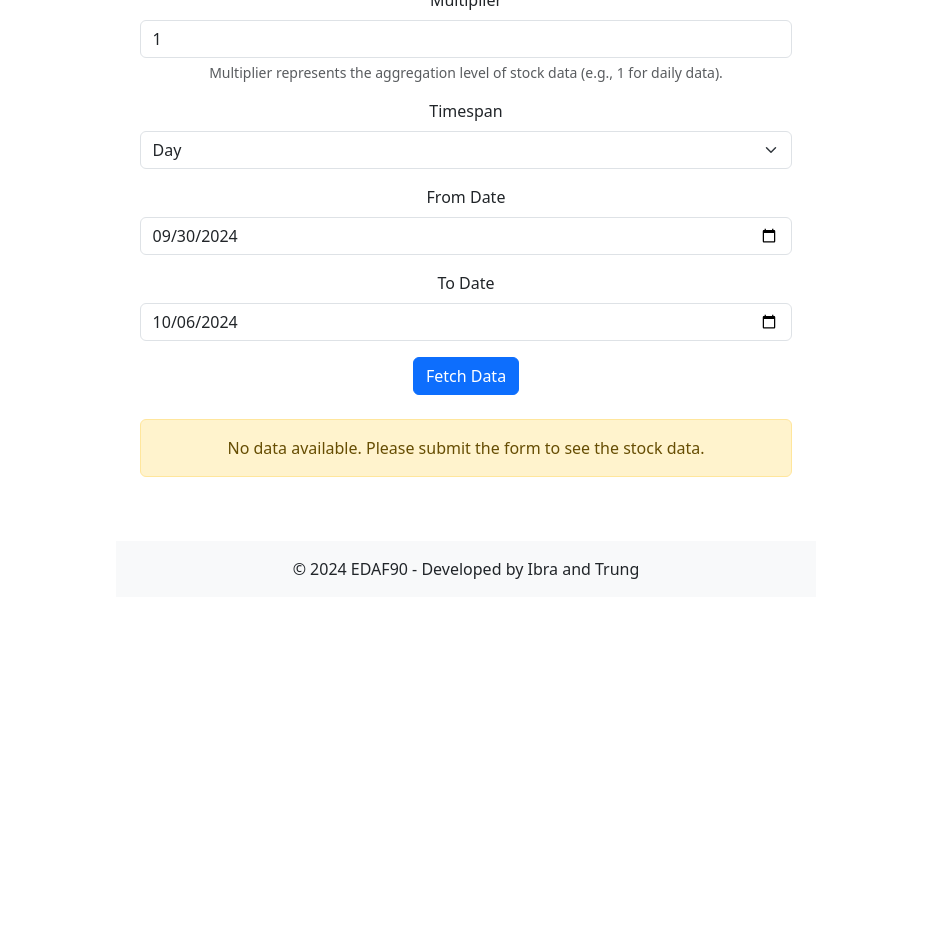
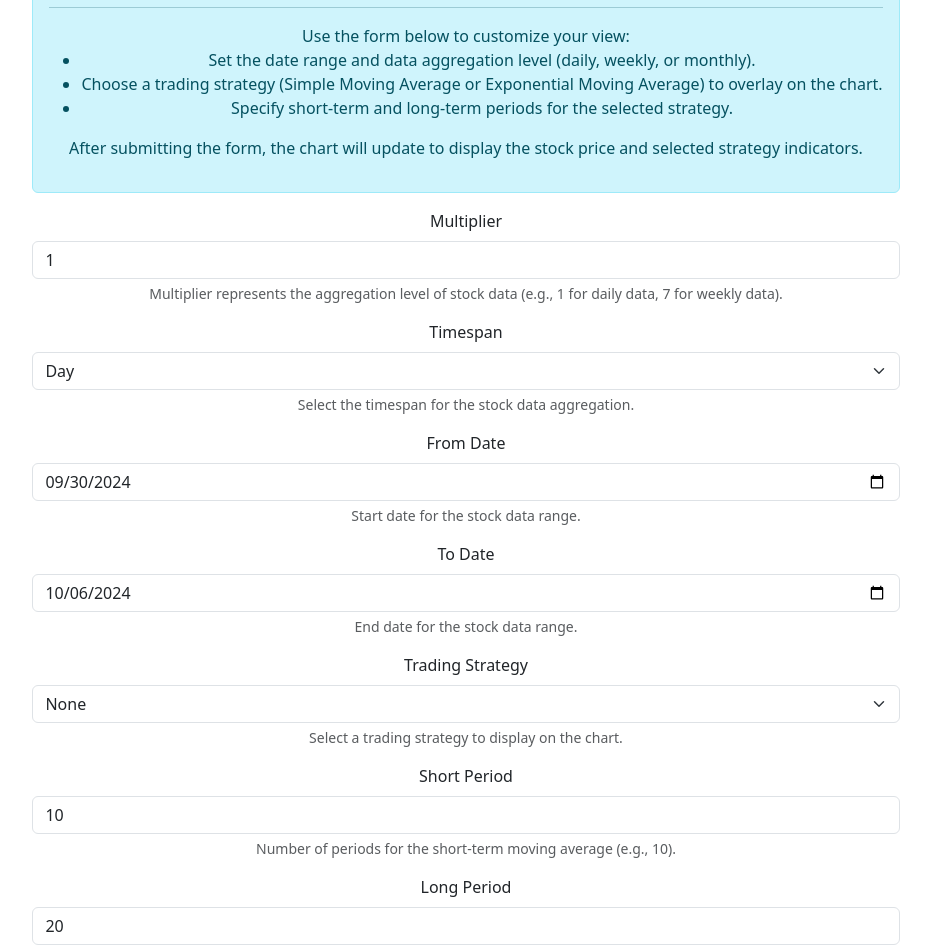
Before and after one commit to Ibraisi/EDAF90-project, a React (Vite) app: page /detail/1 in a window 1280 px wide. Shown: the part 280-1232 px from the top of the page, without its empty margins (174-1105 px from the left). Before the commit the page ends 909 px from the top, so only its background shows below. Built offline with nearby package versions, Linux system fonts and the light colour scheme.

Commit message:
added some stargies for disscution

```diff
--- a/src/components/StockChart.jsx
+++ b/src/components/StockChart.jsx
@@ -1,43 +1,70 @@
 import Chart from "react-apexcharts";
 
-export default function StockChart({stockData, symbol}) {
-
+export default function StockChart({stockData, strategyData, symbol}) {
     const options = {
         title: {
             text: `Stock Chart for ${symbol}`,
             align: "center",
             style: {
-                fontSize: "10px"
+                fontSize: "16px"
             }
         },
         chart: {
             id: "stock data",
-            animation: {
+            animations: {
                 speed: 1300
             }
         },
         xaxis: {
-            categories: stockData.map((stock) => {
+            type: "datetime",
+            labels: {
+                datetimeUTC: false
+            }
+        },
+        yaxis: {
+            tooltip: {
+                enabled: true
+            }
+        },
+        tooltip: {
+            x: {
+                format: "dd MMM yyyy"
+            }
+        },
+        legend: {
+            show: true
+        }
+    };
 
-                return new Date(stock.t).toLocaleDateString();
-            })
+    const series = [
+        {
+            name: symbol,
+            data: stockData.map((stock) => ({ x: stock.t, y: stock.c }))
+        }
+    ];
 
-        }
+    if (strategyData) {
+        series.push(
+            {
+                name: "Short-term",
+                data: strategyData.shortTerm
+            },
+            {
+                name: "Long-term",
+                data: strategyData.longTerm
+            }
+        );
     }
-
-    const series = [{
-        name: symbol,
-        data: stockData.map((stock) => stock.c)
-    }];
 
     return (
         <div className='mt-5 p-4 bg-white'>
             <Chart
                 options={options}
                 series={series}
-                type="area"
+                type="line"
                 width="100%"
+                height="500px"
             />
         </div>
-    )
+    );
 }
--- a/src/components/StockForm.jsx
+++ b/src/components/StockForm.jsx
@@ -6,7 +6,10 @@ export default function StockForm({ onSubmit }) {
             multiplier: 1,
             timespan: "day",
             from: "2024-09-30",
-            to: "2024-10-06"
+            to: "2024-10-06",
+            strategy: "none",
+            shortPeriod: 10,
+            longPeriod: 20
         }
     });
 
@@ -21,7 +24,7 @@ export default function StockForm({ onSubmit }) {
                     {...register("multiplier", { required: "Multiplier is required" })}
                 />
                 {errors.multiplier && <div className="invalid-feedback">{errors.multiplier.message}</div>}
-                <div className="form-text">Multiplier represents the aggregation level of stock data (e.g., 1 for daily data).</div>
+                <div className="form-text">Multiplier represents the aggregation level of stock data (e.g., 1 for daily data, 7 for weekly data).</div>
             </div>
 
             <div className="mb-3">
@@ -36,6 +39,7 @@ export default function StockForm({ onSubmit }) {
                     <option value="month">Month</option>
                 </select>
                 {errors.timespan && <div className="invalid-feedback">{errors.timespan.message}</div>}
+                <div className="form-text">Select the timespan for the stock data aggregation.</div>
             </div>
 
             <div className="mb-3">
@@ -47,6 +51,7 @@ export default function StockForm({ onSubmit }) {
                     {...register("from", { required: "From date is required" })}
                 />
                 {errors.from && <div className="invalid-feedback">{errors.from.message}</div>}
+                <div className="form-text">Start date for the stock data range.</div>
             </div>
 
             <div className="mb-3">
@@ -58,6 +63,46 @@ export default function StockForm({ onSubmit }) {
                     {...register("to", { required: "To date is required" })}
                 />
                 {errors.to && <div className="invalid-feedback">{errors.to.message}</div>}
+                <div className="form-text">End date for the stock data range.</div>
+            </div>
+
+            <div className="mb-3">
+                <label htmlFor="strategy" className="form-label">Trading Strategy</label>
+                <select
+                    id="strategy"
+                    className={`form-select ${errors.strategy ? 'is-invalid' : ''}`}
+                    {...register("strategy")}
+                >
+                    <option value="none">None</option>
+                    <option value="sma">Simple Moving Average (SMA)</option>
+                    <option value="ema">Exponential Moving Average (EMA)</option>
+                </select>
+                {errors.strategy && <div className="invalid-feedback">{errors.strategy.message}</div>}
+                <div className="form-text">Select a trading strategy to display on the chart.</div>
+            </div>
+
+            <div className="mb-3">
+                <label htmlFor="shortPeriod" className="form-label">Short Period</label>
+                <input
+                    type="number"
+                    id="shortPeriod"
+                    className={`form-control ${errors.shortPeriod ? 'is-invalid' : ''}`}
+                    {...register("shortPeriod", { required: "Short period is required", min: 1 })}
+                />
+                {errors.shortPeriod && <div className="invalid-feedback">{errors.shortPeriod.message}</div>}
+                <div className="form-text">Number of periods for the short-term moving average (e.g., 10).</div>
+            </div>
+
+            <div className="mb-3">
+                <label htmlFor="longPeriod" className="form-label">Long Period</label>
+                <input
+                    type="number"
+                    id="longPeriod"
+                    className={`form-control ${errors.longPeriod ? 'is-invalid' : ''}`}
+                    {...register("longPeriod", { required: "Long period is required", min: 1 })}
+                />
+                {errors.longPeriod && <div className="invalid-feedback">{errors.longPeriod.message}</div>}
+                <div className="form-text">Number of periods for the long-term moving average (e.g., 20).</div>
             </div>
 
             <button type="submit" className="btn btn-primary">Fetch Data</button>
--- a/src/pages/StockDetailPage.jsx
+++ b/src/pages/StockDetailPage.jsx
@@ -1,6 +1,5 @@
 import { useParams } from "react-router-dom";
-import { useEffect, useState } from "react";
-import { useForm } from "react-hook-form";
+import { useState } from "react";
 import Polygon from "../api/Polygon";
 import StockChart from "../components/StockChart.jsx";
 import StockForm from "../components/StockForm.jsx";
@@ -8,13 +7,44 @@ import StockForm from "../components/StockForm.jsx";
 export default function StockDetailPage() {
     const { symbol } = useParams();
     const [stockData, setStockData] = useState();
+    const [strategyData, setStrategyData] = useState();
+
+    const calculateSMA = (data, period) => {
+        const sma = [];
+        for (let i = period - 1; i < data.length; i++) {
+            const sum = data.slice(i - period + 1, i + 1).reduce((acc, val) => acc + val.c, 0);
+            sma.push({ x: data[i].t, y: sum / period });
+        }
+        return sma;
+    };
+
+    const calculateEMA = (data, period) => {
+        const k = 2 / (period + 1);
+        const ema = [{ x: data[0].t, y: data[0].c }];
+        for (let i = 1; i < data.length; i++) {
+            const newValue = data[i].c * k + ema[i - 1].y * (1 - k);
+            ema.push({ x: data[i].t, y: newValue });
+        }
+        return ema;
+    };
 
     const fetchStockData = async (data) => {
-        const { multiplier, timespan, from, to } = data;
+        const { multiplier, timespan, from, to, strategy, shortPeriod, longPeriod } = data;
         try {
             const response = await Polygon.get(`${symbol}/range/${multiplier}/${timespan}/${from}/${to}`, {});
-            console.log(response.data.results);
             setStockData(response.data.results);
+
+            if (strategy !== "none") {
+                const shortTermData = strategy === "sma"
+                    ? calculateSMA(response.data.results, shortPeriod)
+                    : calculateEMA(response.data.results, shortPeriod);
+                const longTermData = strategy === "sma"
+                    ? calculateSMA(response.data.results, longPeriod)
+                    : calculateEMA(response.data.results, longPeriod);
+                setStrategyData({ shortTerm: shortTermData, longTerm: longTermData });
+            } else {
+                setStrategyData(null);
+            }
         } catch (e) {
             console.log(e);
         }
@@ -22,15 +52,26 @@ export default function StockDetailPage() {
 
     return (
         <div className="container">
-            <h3 className="my-4">{`Stock detail page for the stock ${symbol}`}</h3>
+            <h3 className="my-4">{`Stock Details for ${symbol}`}</h3>
 
-            <p className="alert alert-info">Please use the form below to fetch stock data based on your preferred time range.</p>
+            <div className="alert alert-info">
+                <h4 className="alert-heading">Welcome to the Stock Detail Page!</h4>
+                <p>This page allows you to view historical stock data for {symbol} and apply basic trading strategies.</p>
+                <hr />
+                <p className="mb-0">Use the form below to customize your view:</p>
+                <ul>
+                    <li>Set the date range and data aggregation level (daily, weekly, or monthly).</li>
+                    <li>Choose a trading strategy (Simple Moving Average or Exponential Moving Average) to overlay on the chart.</li>
+                    <li>Specify short-term and long-term periods for the selected strategy.</li>
+                </ul>
+                <p>After submitting the form, the chart will update to display the stock price and selected strategy indicators.</p>
+            </div>
 
             <StockForm onSubmit={fetchStockData} />
 
             {stockData ? (
                 <div className="my-4">
-                    <StockChart stockData={stockData} symbol={symbol} width="100%" height="500px" />
+                    <StockChart stockData={stockData} strategyData={strategyData} symbol={symbol} width="100%" height="500px" />
                 </div>
             ) : (
                 <p className="alert alert-warning">No data available. Please submit the form to see the stock data.</p>
```
